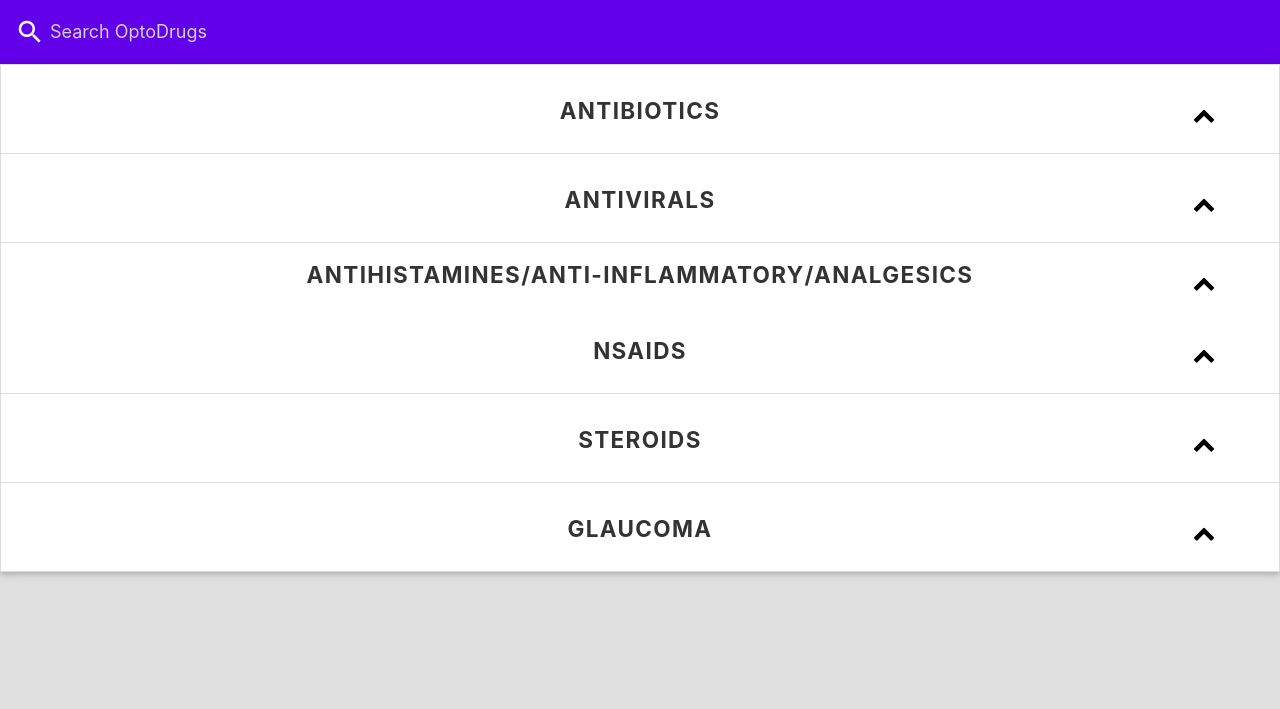
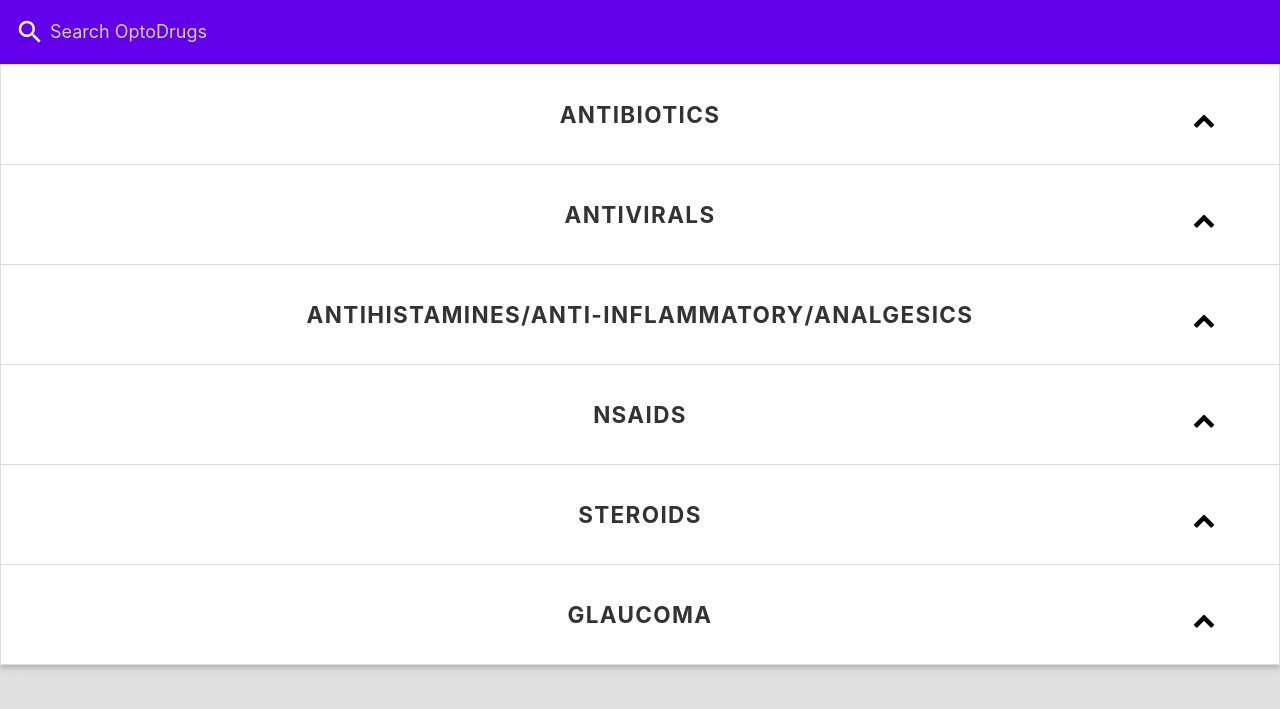
Before and after one commit to mileswilhelm/mileswilhelm.github.io, a Jekyll site: the page optodrugs/index.html, which Jekyll copies as it is, in a window 1280 px wide. Shown: the top 709 px of the page. Built offline with Jekyll 4.4.1, drawn with Linux system fonts in a browser that asks for light colours; nearby versions of some CDN libraries; some web fonts are replaced.

Commit message:
update index.html style
fixed height for collapsible headers

```diff
--- a/optodrugs/index.html
+++ b/optodrugs/index.html
@@ -40,7 +40,9 @@
         .collapsible-header h6 {
             font-weight: 700;
             text-transform: uppercase;
-            letter-spacing: .06em
+            letter-spacing: .06em;
+		margin: 0;
+		line-height: 84px;
         }
 
         .collapsible-header>p {
@@ -69,7 +71,8 @@
         }
 
         .collapsible-header {
-            padding: .5rem
+            padding: .5rem;
+		height: 100px;
         }
 
         span.badger {
@@ -104,7 +107,7 @@
         }
 
         .drug li:nth-child(even) {
-            background-color: #ddd
+            background-color: #eee
         }
 
         i.fa.fa-2x {
```
